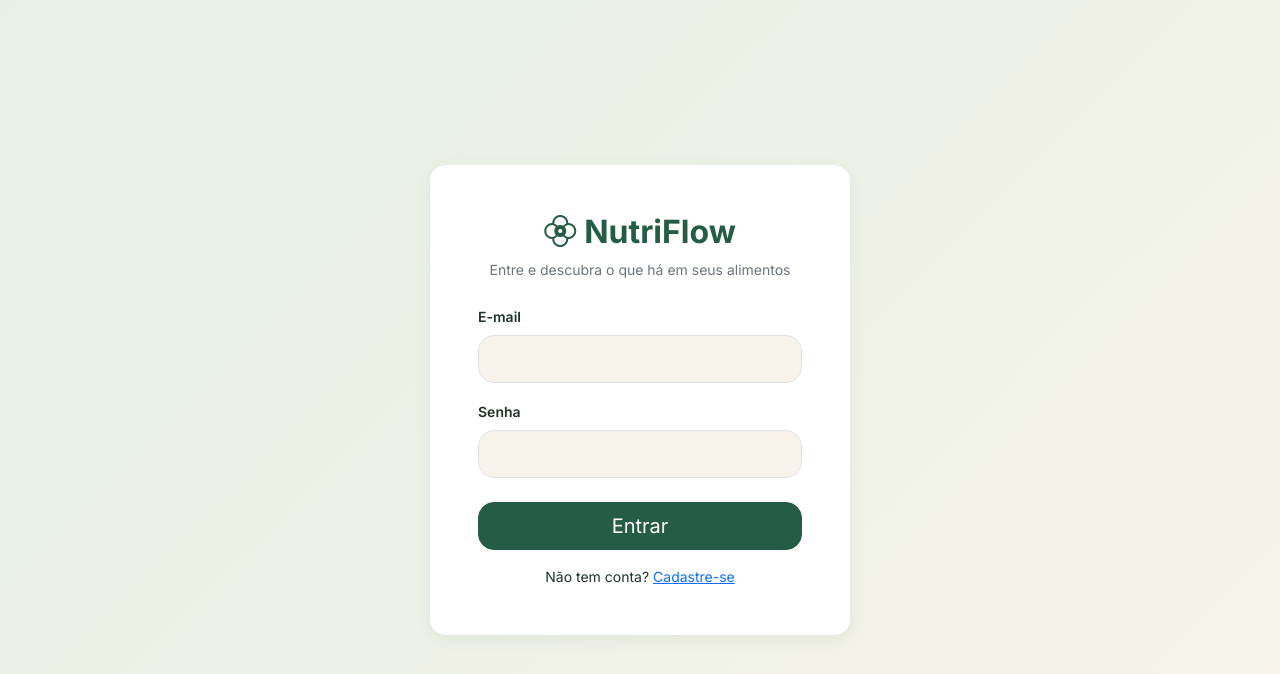
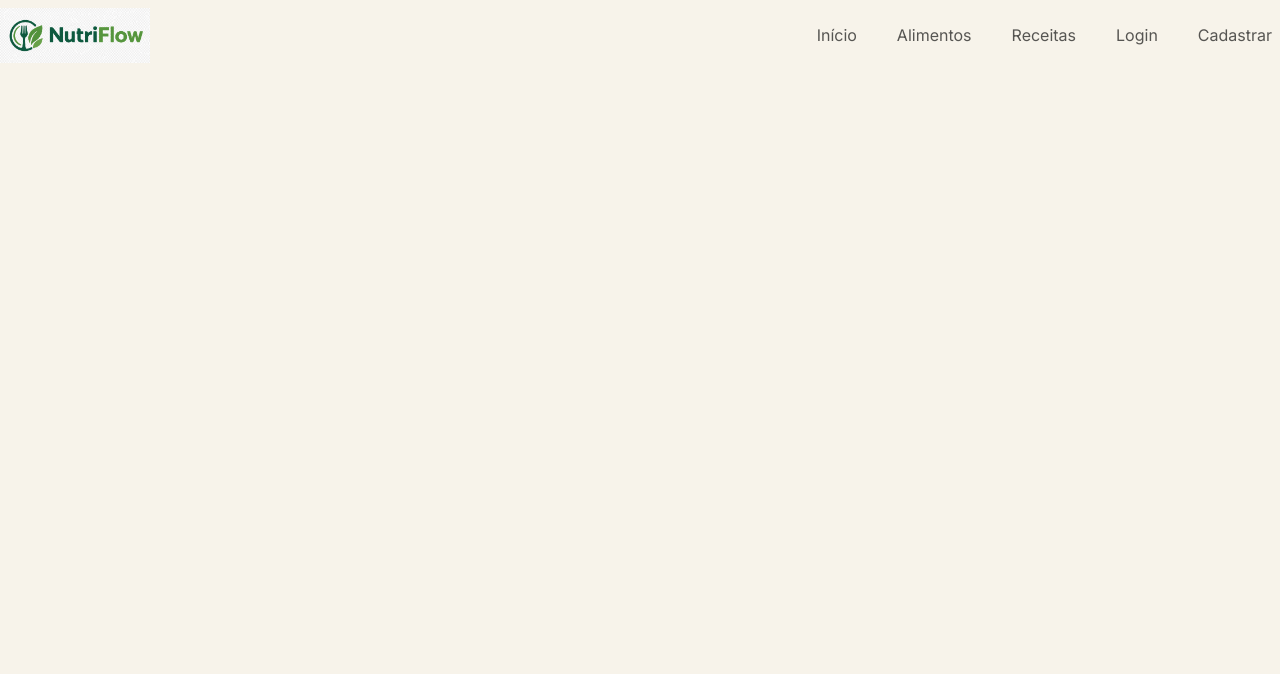
Before and after one commit to Equipe-Tres-GT4/NutriFlow, a React (Vite) app: page /login in a window 1280 px wide. Shown: the top 674 px of the page. Built offline with nearby package versions, Linux system fonts and the light colour scheme.

Commit message:
Feat: colocando Boostrap no Header

```diff
--- a/src/App.jsx
+++ b/src/App.jsx
@@ -1,19 +1,42 @@
-import { Routes, Route } from 'react-router-dom'
-import Login from './pages/Login'
-import Cadastro from './pages/Cadastro'
-import Home from './pages/Home'
-import Layout from './components/Layout'
-import RotaProtegida from './auth/RotaProtegida'
+// import { Routes, Route } from 'react-router-dom'
+// import Login from './pages/Login'
+// import Cadastro from './pages/Cadastro'
+// import Home from './pages/Home'
+// import Layout from './components/Layout'
+// import RotaProtegida from './auth/RotaProtegida'
 
-export default function App() {
+// export default function App() {
+//   return (
+//     <Routes>
+//       <Route path="/login" element={<Login />} />
+//       <Route path="/cadastro" element={<Cadastro />} />
+
+//       <Route element={<RotaProtegida><Layout /></RotaProtegida>}>
+//         <Route path="/" element={<Home />} />
+//       </Route>
+//     </Routes>
+//   )
+// }
+
+
+
+
+import { Routes, Route } from 'react-router-dom';
+import Header from './components/Header';
+
+function App() {
   return (
-    <Routes>
-      <Route path="/login" element={<Login />} />
-      <Route path="/cadastro" element={<Cadastro />} />
+    <>
+      <Header />
 
-      <Route element={<RotaProtegida><Layout /></RotaProtegida>}>
-        <Route path="/" element={<Home />} />
-      </Route>
-    </Routes>
-  )
+      <Routes>
+        <Route path="/" element={<h1>Início</h1>} />
+        <Route path="/receitas" element={<h1>Receitas</h1>} />
+        <Route path="/entrar" element={<h1>Entrar</h1>} />
+        <Route path="/cadastrar" element={<h1>Cadastrar</h1>} />
+      </Routes>
+    </>
+  );
 }
+
+export default App;
--- a/src/components/Header.css
+++ b/src/components/Header.css
@@ -12,7 +12,7 @@
 }
 
 .logo-icon{
-    width: 90px;
+    width: 150px;
     height: auto;
     object-fit: contain;
 }
--- a/src/components/Header.jsx
+++ b/src/components/Header.jsx
@@ -1,11 +1,28 @@
-import { Link } from 'react-router-dom';
-import logo from '../assets/nutrilogo.png'
-import './Header.css'
 
-function Header() {
+import { useState } from 'react';
+import { Link, NavLink } from 'react-router-dom';
+
+import logo from '../assets/nutrilogo.png';
+import './Header.css';
+
+function Header({ isAuthenticated = false }) {
+  const [menuAberto, setMenuAberto] = useState(false);
+
+  function fecharMenu() {
+    setMenuAberto(false);
+  }
+
+  const linkClass = ({ isActive }) =>
+    `nav-link linkMenu ${isActive ? 'ativo' : ''}`;
+
   return (
     <header className="cabecalho">
-            <Link to="/" className="logo">
+      <nav className="navbar navbar-expand-lg navbar-light container-fluid">
+        <Link
+          to="/"
+          className="logo d-flex align-items-center"
+          onClick={fecharMenu}
+        >
           <img
             src={logo}
             alt="Logo do NutriFlow"
@@ -14,24 +31,89 @@ function Header() {
 
         </Link>
 
-            <nav className="menu">
-                <Link to="/" className="linkMenu">
+        <button
+          className="navbar-toggler"
+          type="button"
+          aria-controls="menuNutriFlow"
+          aria-expanded={menuAberto}
+          aria-label="Abrir ou fechar menu"
+          onClick={() => setMenuAberto(!menuAberto)}
+        >
+          <span className="navbar-toggler-icon"></span>
+        </button>
+
+        <div
+          id="menuNutriFlow"
+          className={`collapse navbar-collapse ${
+            menuAberto ? 'show' : ''
+          }`}
+        >
+          <div className="navbar-nav ms-auto menu">
+            <NavLink
+              to="/"
+              end
+              className={linkClass}
+              onClick={fecharMenu}
+            >
               Início
-                </Link>
+            </NavLink>
 
-                <Link to="/receitas" className="linkMenu">
+            <NavLink
+              to="/alimentos"
+              className={linkClass}
+              onClick={fecharMenu}
+            >
+              Alimentos
+            </NavLink>
+
+            <NavLink
+              to="/receitas"
+              className={linkClass}
+              onClick={fecharMenu}
+            >
               Receitas
-                </Link>
+            </NavLink>
 
-                <Link to="/entrar" className="linkMenu">
-                    Entrar
-                </Link>
+            {isAuthenticated ? (
+              <>
+                <NavLink
+                  to="/perfil"
+                  className={linkClass}
+                  onClick={fecharMenu}
+                >
+                  Perfil
+                </NavLink>
 
-                 <Link to="/cadastrar" className="linkMenu">
+                <NavLink
+                  to="/salvos"
+                  className={linkClass}
+                  onClick={fecharMenu}
+                >
+                  Salvos
+                </NavLink>
+              </>
+            ) : (
+              <>
+                <NavLink
+                  to="/login"
+                  className={linkClass}
+                  onClick={fecharMenu}
+                >
+                  Login
+                </NavLink>
+
+                <NavLink
+                  to="/cadastro"
+                  className={linkClass}
+                  onClick={fecharMenu}
+                >
                   Cadastrar
-                </Link>
+                </NavLink>
+              </>
+            )}
+          </div>
+        </div>
       </nav>
-
     </header>
   );
 }
--- a/src/pages/Home.jsx
+++ b/src/pages/Home.jsx
@@ -107,32 +107,3 @@
 //     </>
 //   )
 // }
-
-
-import { alimentos } from '../data/alimentos'
-
-function Home() {
-  return (
-    <section className="row g-3 mb-5">
-      {alimentos.map((alimento) => (
-        <div className="col-6 col-md-4 col-lg-2" key={alimento.id}>
-          <div className="border rounded p-2 h-100 text-center">
-            <img
-              src={alimento.imagem}
-              alt={alimento.nome}
-              style={{
-                width: '100%',
-                height: '140px',
-                objectFit: 'contain',
-              }}
-            />
-
-            <p className="small mt-2 mb-0">{alimento.nome}</p>
-          </div>
-        </div>
-      ))}
-    </section>
-  )
-}
-
-export default Home
```
Lines whose indentation alone changed are shown as unchanged.
